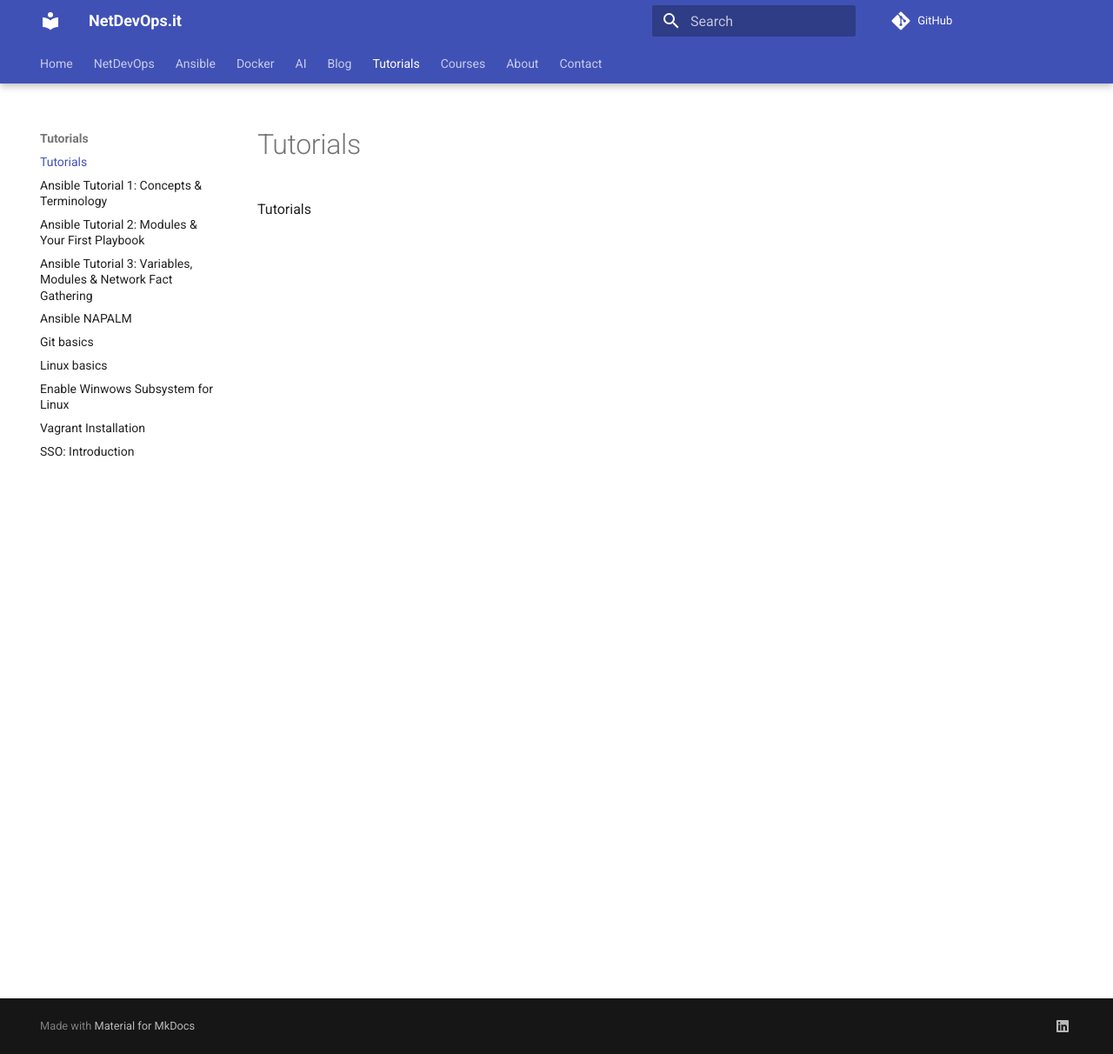
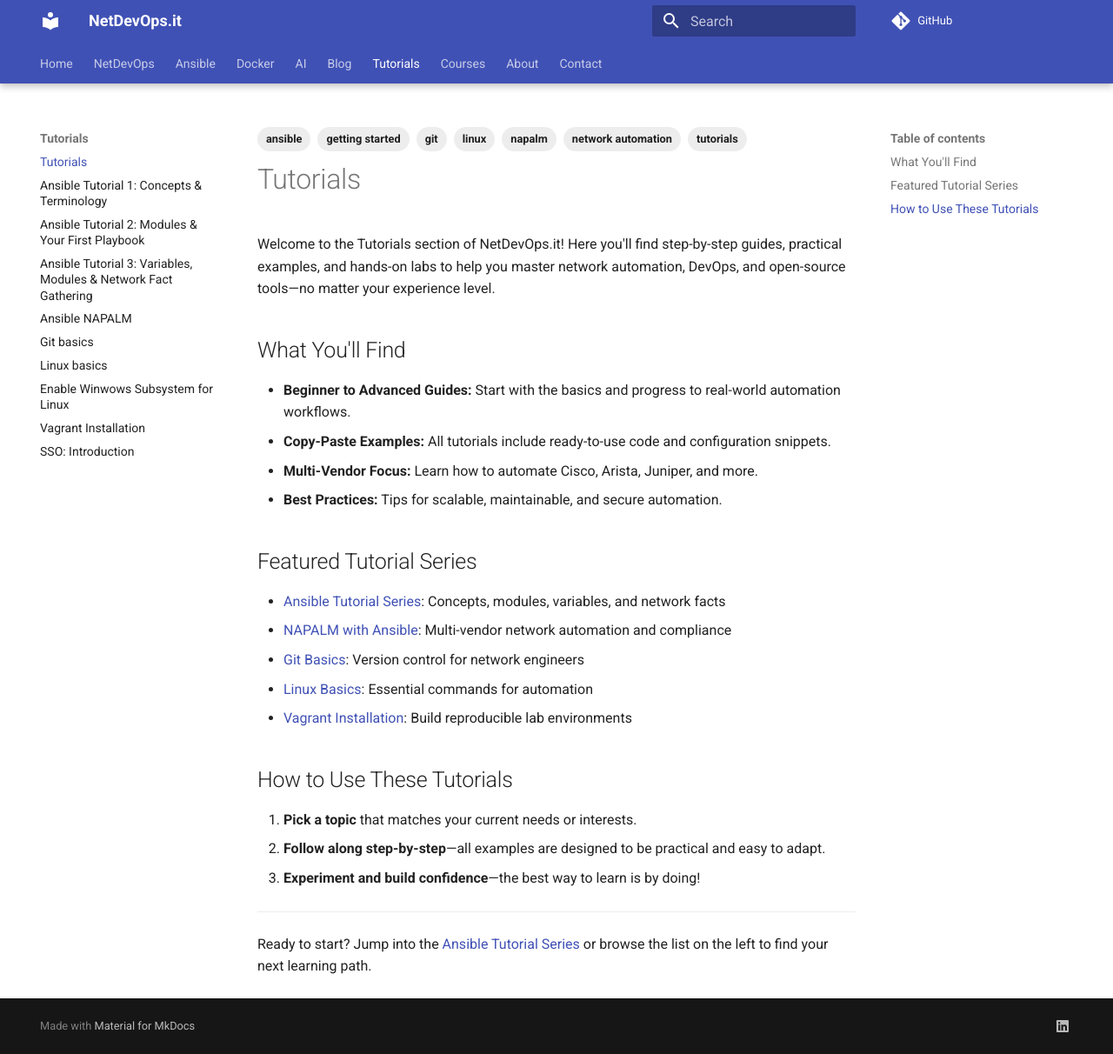
Before and after one commit to bsmeding/bsmeding.github.io, an MkDocs documentation site: the page built from docs/tutorials.md, in a window 1280 px wide and 1212 px high. Shown: the whole window at 87% size. Built offline with MkDocs 1.6.1 and Material for MkDocs 9.7.7, drawn with Linux system fonts in a browser that asks for light colours; comment, search, counter and statistics services are not loaded.

Commit message:
vacation time to update and streamline the blog posts

```diff
--- a/docs/tutorials.md
+++ b/docs/tutorials.md
@@ -1 +1,38 @@
-Tutorials
+---
+title: Tutorials
+tags:
+  - tutorials
+  - network automation
+  - ansible
+  - napalm
+  - git
+  - linux
+  - getting started
+summary: Start your network automation journey with step-by-step tutorials on Ansible, NAPALM, Git, Linux, and more.
+---
+
+# Tutorials
+
+Welcome to the Tutorials section of NetDevOps.it! Here you'll find step-by-step guides, practical examples, and hands-on labs to help you master network automation, DevOps, and open-source tools—no matter your experience level.
+
+## What You'll Find
+- **Beginner to Advanced Guides:** Start with the basics and progress to real-world automation workflows.
+- **Copy-Paste Examples:** All tutorials include ready-to-use code and configuration snippets.
+- **Multi-Vendor Focus:** Learn how to automate Cisco, Arista, Juniper, and more.
+- **Best Practices:** Tips for scalable, maintainable, and secure automation.
+
+## Featured Tutorial Series
+- [Ansible Tutorial Series](tutorials/ansible_tutorial_1_concepts.md): Concepts, modules, variables, and network facts
+- [NAPALM with Ansible](tutorials/ansible_cisco_napalm_diff.md): Multi-vendor network automation and compliance
+- [Git Basics](tutorials/git_basics.md): Version control for network engineers
+- [Linux Basics](tutorials/linux_basics.md): Essential commands for automation
+- [Vagrant Installation](tutorials/vagrant_install.md): Build reproducible lab environments
+
+## How to Use These Tutorials
+1. **Pick a topic** that matches your current needs or interests.
+2. **Follow along step-by-step**—all examples are designed to be practical and easy to adapt.
+3. **Experiment and build confidence**—the best way to learn is by doing!
+
+---
+
+Ready to start? Jump into the [Ansible Tutorial Series](tutorials/ansible_tutorial_1_concepts.md) or browse the list on the left to find your next learning path.
```
